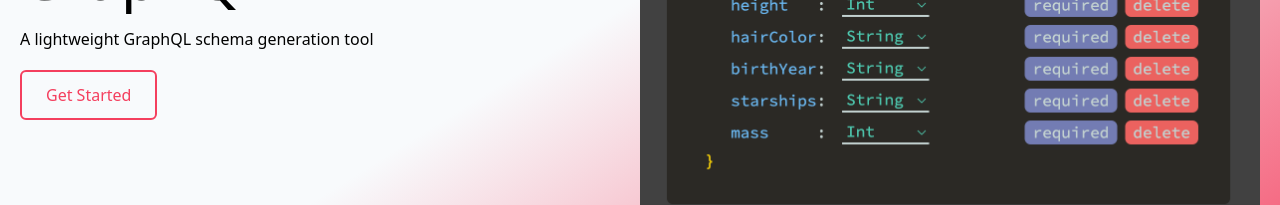
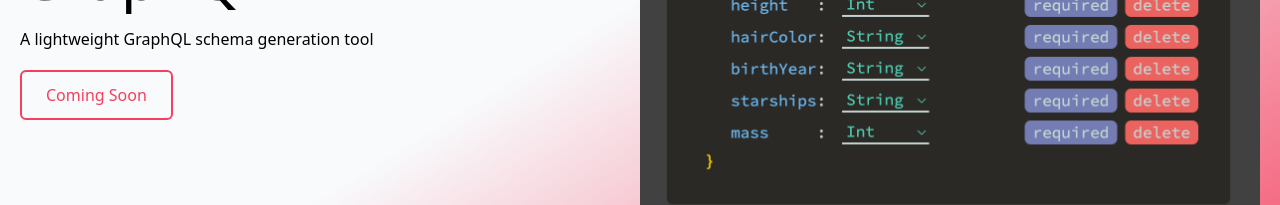
Before and after one commit to stitch-splash-page/welcome-to-stitch, a Next.js app: page / in a window 1280 px wide. Shown: the part 499-704 px from the top of the page. Built offline with nearby package versions, Linux system fonts and the light colour scheme.

Commit message:
edited "get started button"

```diff
--- a/components/Hero.tsx
+++ b/components/Hero.tsx
@@ -15,8 +15,8 @@ const Hero = () => {
             A lightweight GraphQL schema generation tool
             </p>
             <a className="btn bg-accent border-2 border-rose-500 font-ui-sans-serif pt-3 text-rose-500 px-6 py-3 hover:bg-transparent rounded-md"
-            href='/stitch-ql.app'>
-                Get Started
+            href=''>
+                Coming Soon
             </a>
         </div>
         <div className="hero-img flex justify-end">
--- a/components/Navbar.tsx
+++ b/components/Navbar.tsx
@@ -63,9 +63,9 @@ const Navbar = () => {
               <li className='block my-4 font-ui-sans-serif uppercase text-lg'>
                 <a href="https://github.com/oslabs-beta/stitch">GitHub</a>
               </li>
-              <li className='block my-4 font-ui-sans-serif uppercase text-lg'>
+              {/* <li className='block my-4 font-ui-sans-serif uppercase text-lg'>
                 <a href="stitch-ql.app">Start</a>
-              </li>
+              </li> */}
             </ul>
           </div>
         </div>
```
